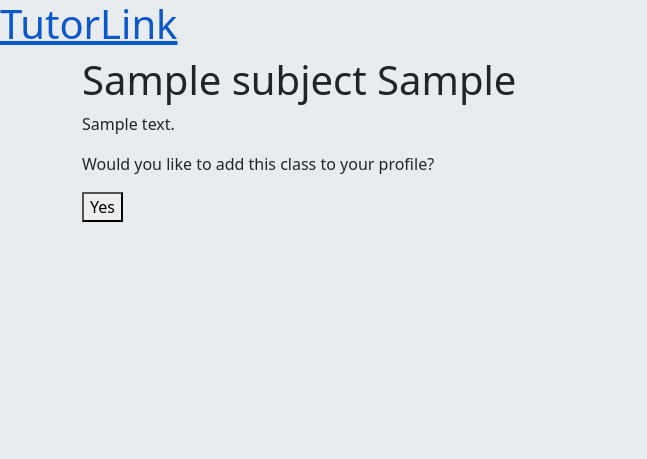
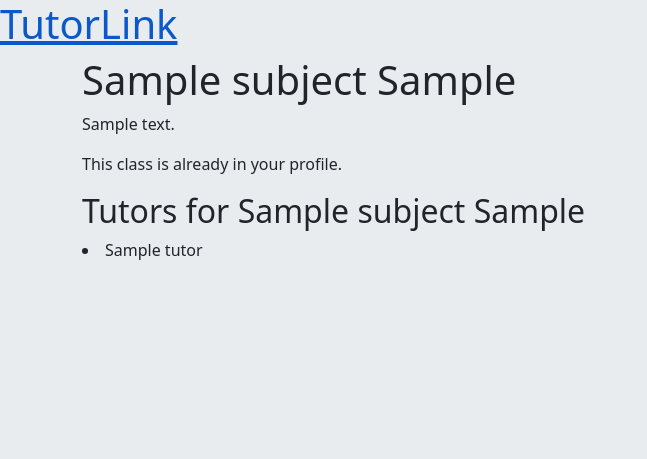
Before and after one commit to kaukabrizvi/tutorlink, a Django app: template mainapp/templates/mainapp/classInfo.html in a window 1280 px wide. Shown: the top 459 px of the page, without its empty margins (0-647 px from the left). Run offline with Django 4.2, Linux system fonts and the light colour scheme; the template is opened without the code that fills it: most values are stand-ins (such as "Sample title", 1, 10 or a date in 2020); some libraries are stand-ins or nearby versions.

Commit message:
Class Info
To show tutors and already in profile

```diff
--- a/mainapp/templates/mainapp/classInfo.html
+++ b/mainapp/templates/mainapp/classInfo.html
@@ -10,11 +10,19 @@
 <body>
     <h1>{{ subject }} {{ catalog_nbr }}</h1>
     <p>{{ descr }}</p>
-    <form method="POST" action="{% url 'add-class' %}">
-        {% csrf_token %}
-        <p>Would you like to add this class to your profile?</p>
-        <button type="submit" name="add_class" value="{{subject}} {{catalog_nbr}}">Yes</button>
-    </form>
+    {% if can_add_class %}
+        <form method="POST" action="{% url 'add-class' %}">
+            {% csrf_token %}
+            <p>Would you like to add this class to your profile?</p>
+            <button type="submit" name="add_class" value="{{subject}} {{catalog_nbr}}">Yes</button>
+        </form>
+    {% else %}
+        <p>This class is already in your profile.</p>
+    {% endif %}
+    <h2>Tutors for {{ subject }} {{ catalog_nbr }}</h2>
+    {% for tutor in tutors %}
+        <li>{{ tutor }}</li>
+    {% endfor %}
 </body>
 </html>
 {% endblock %}
--- a/mainapp/templates/mainapp/landing_page.html
+++ b/mainapp/templates/mainapp/landing_page.html
@@ -32,7 +32,7 @@
               <li><a class="dropdown-item" href="accounts/logout/">Logout</a>
             </ul>
           </div>
-        <p><center><a href="departments">View Classes</a></center></p>
+        <p><center><a href="search_classes">Search Classes</a></center></p>
         <p><center><a href="myProfile">My Profile</a></center></p>
     {% else %}
         <p><center>Welcome to TutorLink! Please login using the button below.</center></p>
--- a/mainapp/templates/mainapp/myClasses.html
+++ b/mainapp/templates/mainapp/myClasses.html
@@ -5,7 +5,7 @@
 <h1>Your Courses</h1>
 <ul>
 {% for name in courses %}
-    <li>{{ name }}</li>
+    <li><a href="{% url 'expand_class' course_id=name.id %}">{{ name }}</a></li>
 {% endfor %}
 </ul>
 {% endblock %}
```
Also changed, not shown: mainapp/models.py (+10 -9 lines), mainapp/migrations/0024_class_tutors_remove_profile_classes_profile_classes.py (added), mainapp/migrations/0025_alter_class_id.py (added).
